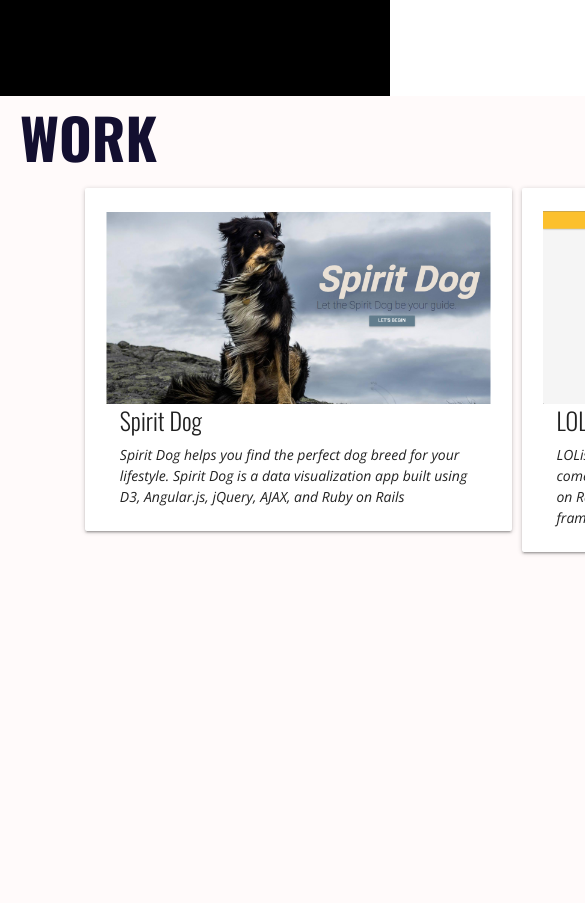
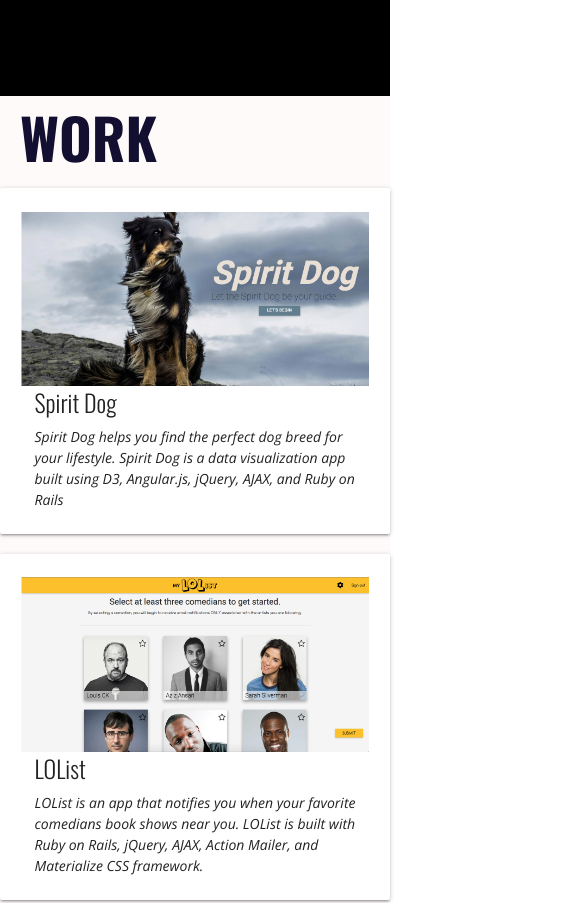
Before and after one commit to dansnider/personal_site, a plain HTML site: page index.html in a window 390 px wide. Shown: the part 748-1651 px from the top of the page, 585 px wide, since content can reach past the window. Drawn offline with nearby package versions, Linux system fonts and the light colour scheme; animation ran at ten frames a second.

Commit message:
responsive

```diff
--- a/index.html
+++ b/index.html
@@ -90,7 +90,7 @@
 
 		<div class="row">
 			<a href="http://spirit-dog.herokuapp.com" target="_blank">
-	      <div id='spirit-dog' class="card col m5 s5">
+	      <div id='spirit-dog' class="card col m5 s12">
 	      	<div class='card-image'>
 	      		<img class="col s12" src="images/spirit-dog.png" />
 	      	</div>
@@ -102,7 +102,7 @@
       </a>
 
       <a href="http://lolist.io" target="_blank">
-	      <div id="lolist" class="card col m5 s5">
+	      <div id="lolist" class="card col m5 s12">
 	      	<div class="card-image">
 	        	<img class="col s12" src="images/lolist.png" />
 	        </div>
--- a/stylesheets/mediaquery.css
+++ b/stylesheets/mediaquery.css
@@ -1,12 +1,13 @@
 @media (max-width: 600px) {
+
   h2 {
     font-size: 76px;
   }
-  #icon-row {
-  	margin-top: 10%;
-		display: inline-block;
-		width: 40%;
+
+  #spirit-dog {
+  	margin-left: 0;
   }
+
   #icon-row i {
   	display: block;
   }
--- a/stylesheets/stylesheet.css
+++ b/stylesheets/stylesheet.css
@@ -1,9 +1,3 @@
-@media (max-width: 550px) {
-  h2 {
-  	font-size: 50px;
-  }
-}
-
 * {
 	margin:0;
 	padding:0;
@@ -21,7 +15,8 @@ body {
 }
 
 canvas {
-	width: 100%; height: 100%
+	width: 100%;
+	height: 100%;
 }
 
 i {
@@ -137,8 +132,8 @@ li:hover{
 }
 
 .fullscreen {
-	min-height: 100%;
-  min-width: 1024px;
+	min-height: 100vh;
+  min-width: 100vw;
 }
 
 .graph {
@@ -150,7 +145,7 @@ li:hover{
 #up-arrow {
 	position: fixed;
 	font-size: 44px;
-	left: 95%;
+	right: 4vw;
 	top: 20px;
 	-webkit-backface-visibility:hidden;
 	-webkit-transform: translateZ(0);
```
